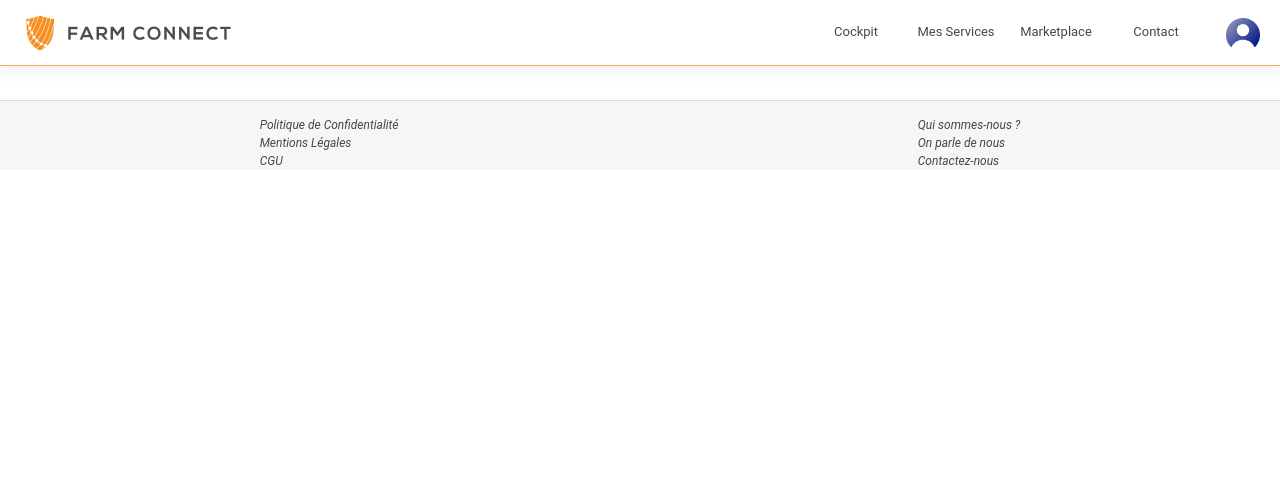
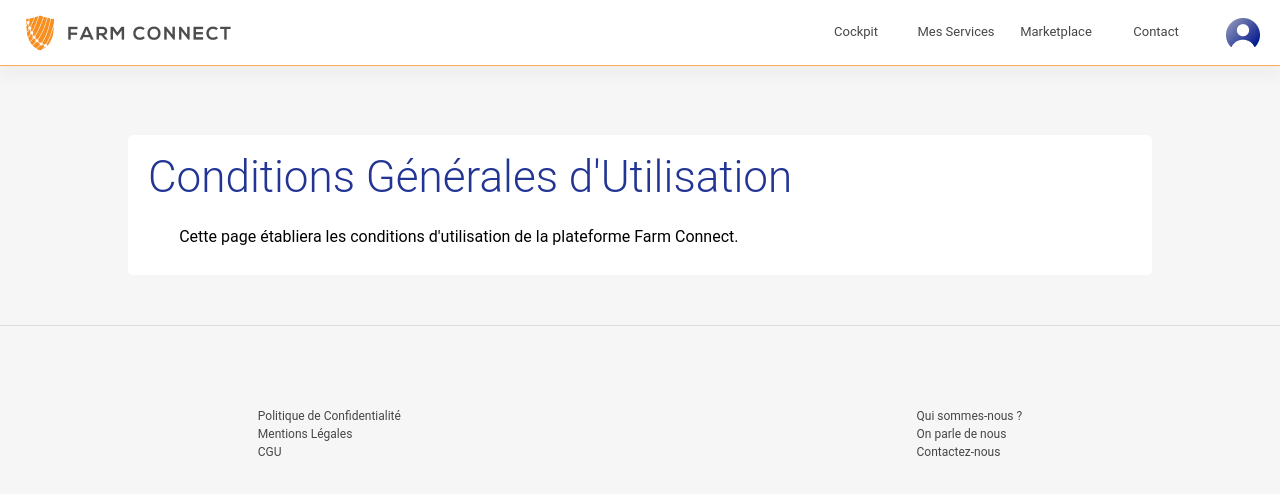
Before and after one commit to CaroD59/FarmConnect_Front, a React (Create React App) app: page /cgu in a window 1280 px wide. Shown: the top 494 px of the page. Built offline with nearby package versions, Linux system fonts and the light colour scheme; the HTML template or start-up script is replaced by a standard one.

Commit message:
adding CGU Page Component

```diff
--- a/src/App.jsx
+++ b/src/App.jsx
@@ -6,13 +6,13 @@
 import Footer from './components/Footer/index';
 import Login from './components/Login/index';
 import Registration from './components/Registration/index';
-import UpdateProfile from './components/UpdateProfile/index';
 import MyProfile from './components/MyProfile/index';
 import Cockpit from './components/Cockpit/index';
 import MyApps from './components/MyApps/index';
 import MarketPlace from './components/MarketPlace';
 import Contact from './components/Contact';
 import ApplicationPage from './components/ApplicationPage';
+import CGU from './components/CGU';
 import './reset.css';
 import StyledApp from './styles';
 
@@ -34,6 +34,7 @@
             <Route exact path="/apps" component={MarketPlace} />
             <Route path="/contact" component={Contact} />
             <Route path="/apps/:id" component={ApplicationPage} />
+            <Route path="/cgu" component={CGU} />
           </Switch>
           <Footer />
         </User.Provider>
--- /dev/null
+++ b/src/components/CGU/index.jsx
@@ -0,0 +1,19 @@
+import StyledCGU from './styles';
+
+function CGU() {
+  return (
+    <StyledCGU>
+      <div className="cgu">
+        <div className="cguContent">
+          <h1 className="cguTitle">Conditions Générales d&apos;Utilisation</h1>
+          <p className="cguText">
+            Cette page établiera les conditions d&apos;utilisation de la
+            plateforme Farm Connect.
+          </p>
+        </div>
+      </div>
+    </StyledCGU>
+  );
+}
+
+export default CGU;
--- /dev/null
+++ b/src/components/CGU/styles.jsx
@@ -0,0 +1,30 @@
+import styled from 'styled-components';
+
+const StyledCGU = styled.div`
+  .cgu {
+    font-family: 'roboto', sans-serif;
+    padding: 50px;
+    background-color: rgba(218, 218, 218, 0.25);
+    .cguContent {
+      margin: auto;
+      width: 80vw;
+      border-radius: 5px;
+      padding-bottom: 20px;
+      background-color: #ffff;
+      .cguTitle {
+        color: #223594;
+        font-size: 44px;
+        font-weight: 300;
+        padding-top: 20px;
+        margin: 20px;
+      }
+      .cguText {
+        width: 90%;
+        margin: auto;
+        padding: 10px;
+      }
+    }
+  }
+`;
+
+export default StyledCGU;
--- a/src/components/Footer/styles.jsx
+++ b/src/components/Footer/styles.jsx
@@ -2,8 +2,8 @@
 
 const StyledFooter = styled.div`
   .Footer {
-    position: fixed;
     width: 100vw;
+    height: 200px;
     display: flex;
     border-top: rgba(220, 220, 220, 1) 1px solid;
     background-color: rgba(218, 218, 218, 0.25);
@@ -23,7 +23,6 @@
         li {
           list-style-type: none;
           padding: 3px;
-          font-style: italic;
           a {
             text-decoration: none;
           }
@@ -37,7 +36,6 @@
         li {
           list-style-type: none;
           padding: 3px;
-          font-style: italic;
           a {
             text-decoration: none;
             color: rgba(70, 70, 70, 1);
--- a/src/styles.jsx
+++ b/src/styles.jsx
@@ -2,7 +2,7 @@
 
 const StyledApp = styled.div`
   .App {
-    padding-top: 100px;
+    padding-top: 65px;
   }
 `;
 
```
